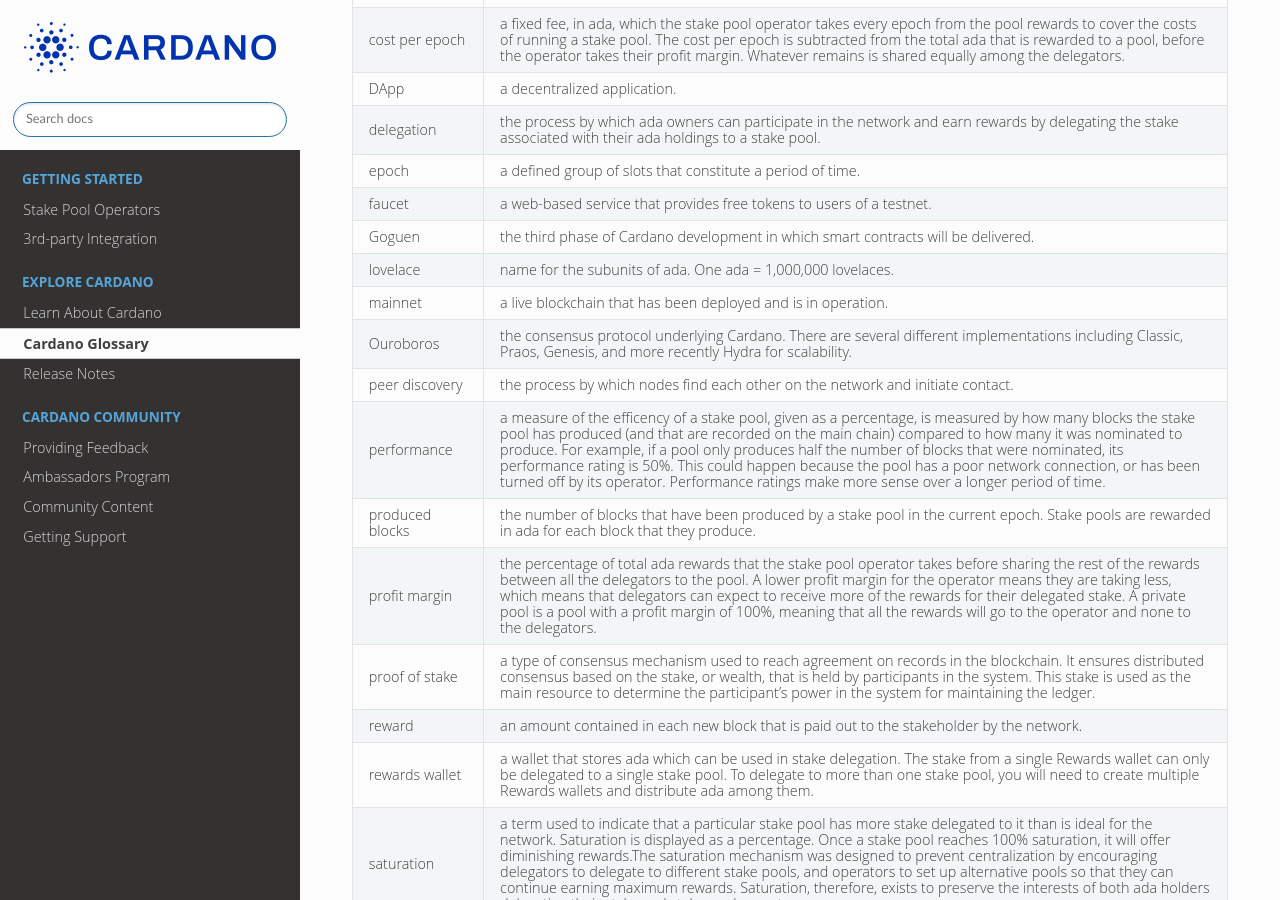
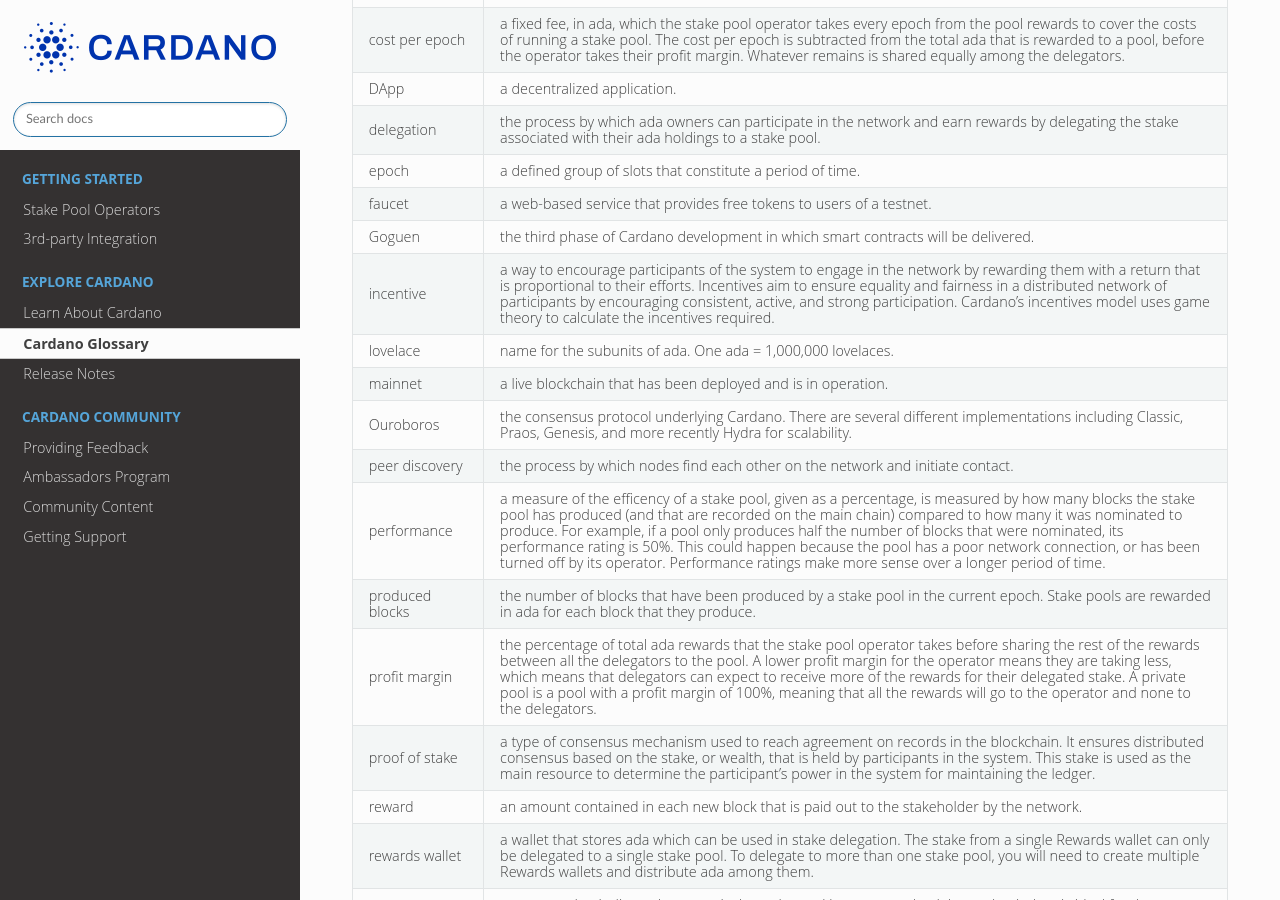
Before and after one commit to input-output-hk/technical-docs, a Sphinx documentation site: the page built from source/glossary.rst, in a window 1280 px wide and 900 px high, scrolled down 638 px. Built offline with Sphinx 7.4.7 and the Read the Docs theme 2.0.0, drawn with Linux system fonts in a browser that asks for light colours; pages that are not in the unit, such as notebooks, are missing from menus.

Commit message:
Update glossary.rst
adding incentives term

```diff
--- a/source/glossary.rst
+++ b/source/glossary.rst
@@ -35,6 +35,8 @@
      - a web-based service that provides free tokens to users of a testnet.
    * - Goguen
      - the third phase of Cardano development in which smart contracts will be delivered.
+   * - incentive
+     - a way to encourage participants of the system to engage in the network by rewarding them with a return that is proportional to their efforts. Incentives aim to ensure equality and fairness in a distributed network of participants by encouraging consistent, active, and strong participation. Cardano's incentives model uses game theory to calculate the incentives required.
    * - lovelace
      - name for the subunits of ada. One ada = 1,000,000 lovelaces.
    * - mainnet
```
